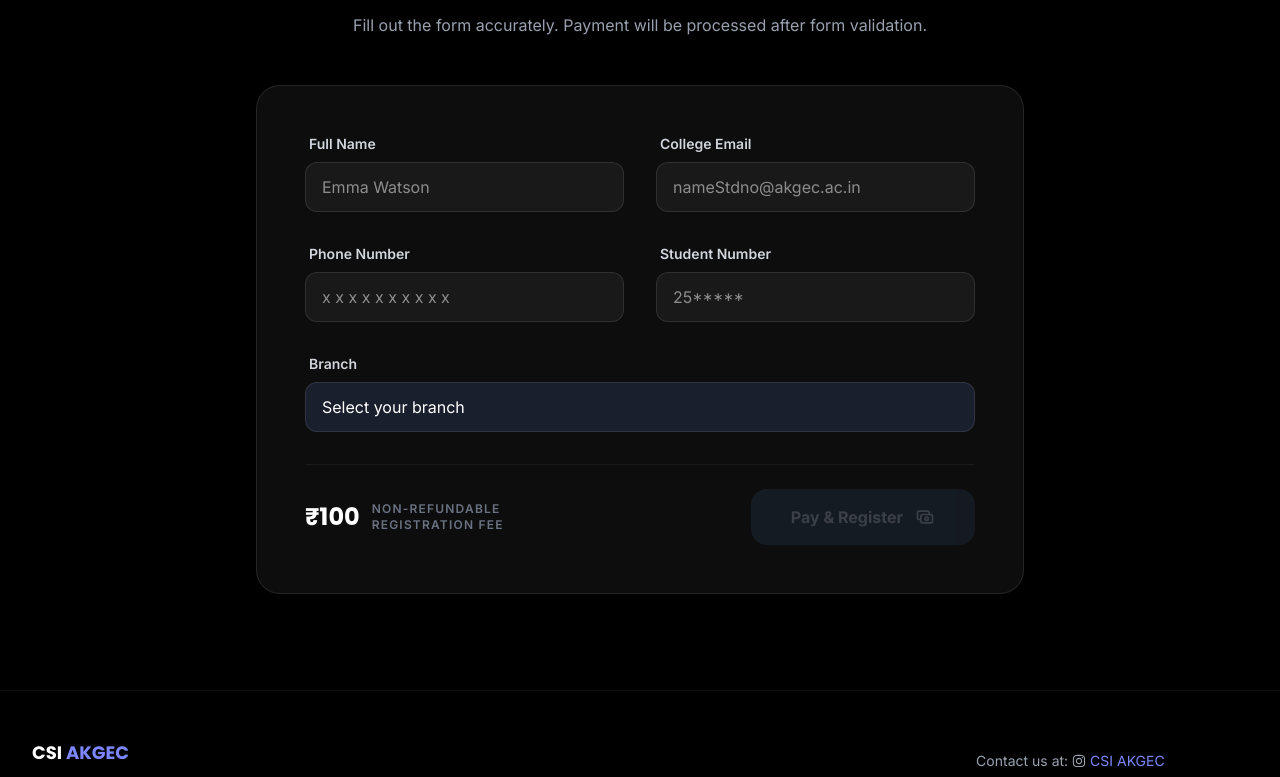
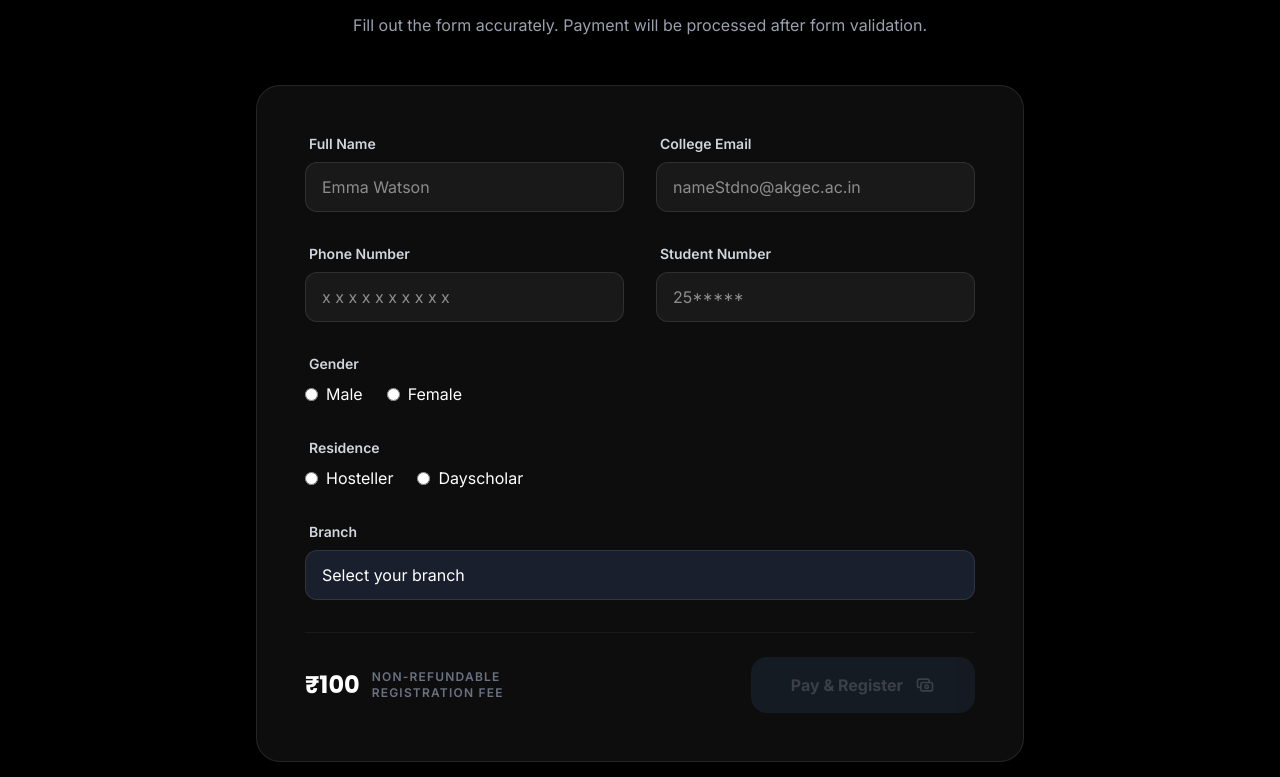
Before and after one commit to 23kushwahaakash/render, a React (Vite) app in the folder frontend/: page / in a window 1280 px wide. Shown: the part 1539-2316 px from the top of the page. Built offline with nearby package versions, Linux system fonts and the light colour scheme.

Commit message:
Added the remaining validations

```diff
--- a/frontend/src/Pages/Hero.jsx
+++ b/frontend/src/Pages/Hero.jsx
@@ -16,13 +16,10 @@ const Hero = ({ onCtaClick }) => {
           </span> */}
           <h1 className="text-5xl md:text-7xl lg:text-8xl font-poppins font-extrabold  bg-clip-text text-transparent bg-linear-to-t from-[#365de8] via-white to-blue-800  mb-6 leading-tight">
             RENDER 4.0 <br />
-            {/* <span className="text-transparent bg-clip-text bg-gradient-to-r from-blue-200 via-gray-400 to-white">
-              Tech Architectures
-            </span> */}
             <ThreeDLogo/>
           </h1>
           <p className="text-gray-400 p-2 text-lg md:text-xl mb-8 max-w-2xl mx-auto leading-relaxed">
-            Workshop  curated  for Developers  -> HTML CSS JS & REACT.js
+            Workshop  curated  for Developers  - HTML CSS JS & REACT.js
           </p>
 
           <div className="flex flex-col sm:flex-row items-center justify-center gap-6 mb-12">
--- a/frontend/src/Pages/RegistrationForm.jsx
+++ b/frontend/src/Pages/RegistrationForm.jsx
@@ -18,8 +18,11 @@ const RegistrationForm = () => {
     email: '',
     phone: '',
     studentNumber: '',
-    branch: ''
+    branch: '',
+    residence: '',     // NEW (Hostel / Dayscholar)
+    gender: ''         // NEW (Male / Female)
   });
+
 
   const [errors, setErrors] = useState({});
   const [isSubmitting, setIsSubmitting] = useState(false);
@@ -33,9 +36,14 @@ const RegistrationForm = () => {
       newErrors.name = 'Name is too short';
     }
 
-    if (formData.email && !formData.email.endsWith('@akgec.ac.in')) {
-      newErrors.email = 'Use your college email (@akgec.ac.in)';
+    if (
+      formData.email &&
+      !/^[a-zA-Z]+25\d+@akgec\.ac\.in$/.test(formData.email)
+    ) {
+      newErrors.email =
+        'Email must be in format: namestudentno@akgec.ac.in';
     }
+
 
     if (formData.phone && !/^\d{10}$/.test(formData.phone)) {
       newErrors.phone = 'Enter a valid 10-digit phone number';
@@ -51,13 +59,16 @@ const RegistrationForm = () => {
   const isFormValid = useMemo(() => {
     return (
       formData.name.length >= 3 &&
-      formData.email.endsWith('@akgec.ac.in') &&
+      /^[a-zA-Z]+25\d+@akgec\.ac\.in$/.test(formData.email) &&
       /^\d{10}$/.test(formData.phone) &&
       /^25\d+$/.test(formData.studentNumber) &&
       formData.branch !== '' &&
+      formData.residence !== '' &&     // NEW
+      formData.gender !== '' &&        // NEW
       Object.keys(errors).length === 0
     );
   }, [formData, errors]);
+
 
   // Removed React.ChangeEvent type
   const handleInputChange = (e) => {
@@ -234,6 +245,52 @@ const RegistrationForm = () => {
               )}
             </AnimatePresence>
           </div>
+          <div className="space-y-2 md:col-span-2">
+            <label className="block text-sm font-semibold text-gray-300 ml-1">
+              Gender
+            </label>
+
+            <div className="flex gap-6">
+              {["Male", "Female"].map((option) => (
+                <label key={option} className="flex items-center gap-2 text-white">
+                  <input
+                    type="radio"
+                    name="gender"
+                    value={option}
+                    checked={formData.gender === option}
+                    onChange={handleInputChange}
+                    className="accent-indigo-500"
+                    required
+                  />
+                  {option}
+                </label>
+              ))}
+            </div>
+          </div>
+          <div className="space-y-2 md:col-span-2">
+            <label className="block text-sm font-semibold text-gray-300 ml-1">
+              Residence
+            </label>
+
+            <div className="flex gap-6">
+              {["Hosteller", "Dayscholar"].map((option) => (
+                <label key={option} className="flex items-center gap-2 text-white">
+                  <input
+                    type="radio"
+                    name="residence"
+                    value={option}
+                    checked={formData.residence === option}
+                    onChange={handleInputChange}
+                    className="accent-indigo-500"
+                    required
+                  />
+                  {option}
+                </label>
+              ))}
+            </div>
+          </div>
+
+
 
           <div className="space-y-2 md:col-span-2">
             <label className="block text-sm font-semibold text-gray-300 ml-1">Branch</label>
@@ -261,11 +318,10 @@ const RegistrationForm = () => {
           <button
             type="submit"
             disabled={!isFormValid || isSubmitting}
-            className={`w-full md:w-auto px-10 py-4 rounded-2xl font-bold transition-all flex items-center justify-center gap-3 ${
-              isFormValid && !isSubmitting
-                ? 'bg-indigo-600 hover:bg-indigo-500 text-white shadow-[0_0_20px_rgba(99,102,241,0.3)]'
-                : 'bg-gray-800 text-gray-500 cursor-not-allowed opacity-50'
-            }`}
+            className={`w-full md:w-auto px-10 py-4 rounded-2xl font-bold transition-all flex items-center justify-center gap-3 ${isFormValid && !isSubmitting
+              ? 'bg-indigo-600 hover:bg-indigo-500 text-white shadow-[0_0_20px_rgba(99,102,241,0.3)]'
+              : 'bg-gray-800 text-gray-500 cursor-not-allowed opacity-50'
+              }`}
           >
             {isSubmitting ? (
               <>
--- a/frontend/src/components/ThreeDLogo.jsx
+++ b/frontend/src/components/ThreeDLogo.jsx
@@ -85,11 +85,6 @@ const ThreeDLogo = () => {
           }}
         />
 
-        {/* Outer rim */}
-        <div
-          className="absolute -inset-2 rounded-full border border-white/10"
-          style={{ transform: "translateZ(-20px)" }}
-        />
       </motion.div>
     </div>
   );
```
